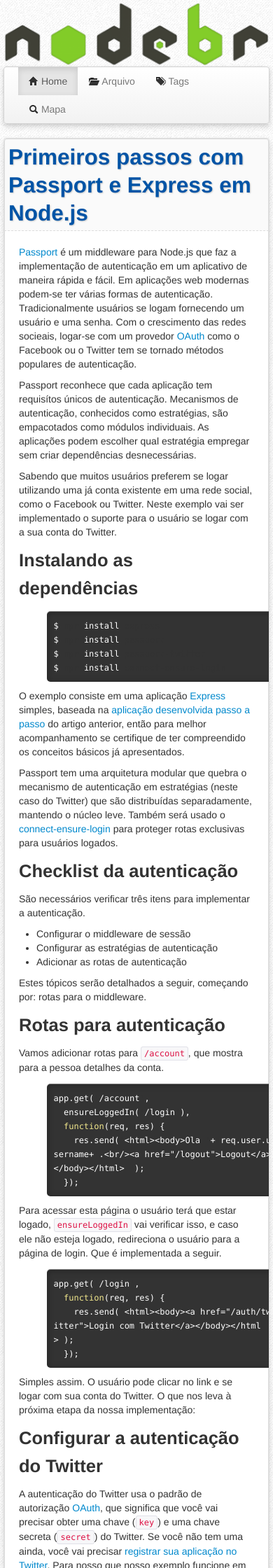
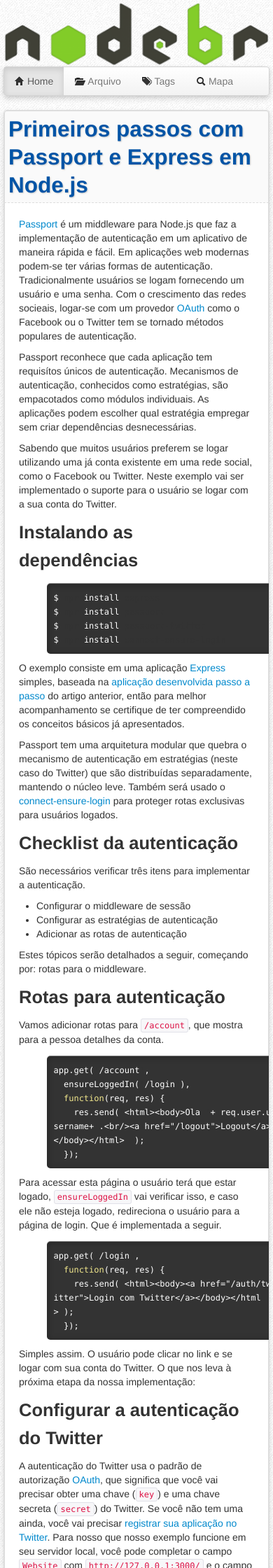
Before and after one commit to nodebr/NodeBR.com, a Jekyll site: the page built from index.html, in a window 390 px wide. Shown: the top 2240 px of the page at 70% size. Built offline with Jekyll 4.4.1, drawn with Linux system fonts in a browser that asks for light colours; the list of posts is cut into pages by our own code; comment, search, counter and statistics services are not loaded.

Commit message:
Pequena correcao de layout

```diff
--- a/css/style.css
+++ b/css/style.css
@@ -33,7 +33,12 @@
   -moz-box-shadow: 0 4px 8px rgba(0,0,0,.15);
   box-shadow: 0 4px 8px rgba(0,0,0,.15);
 }
-
+@media (max-width: 767px){
+  .navbar-inner {
+    padding-right: 0;
+    padding-left: 0;
+  }
+}
 .navbar .nav {
   margin-right: 0;
 }
```
